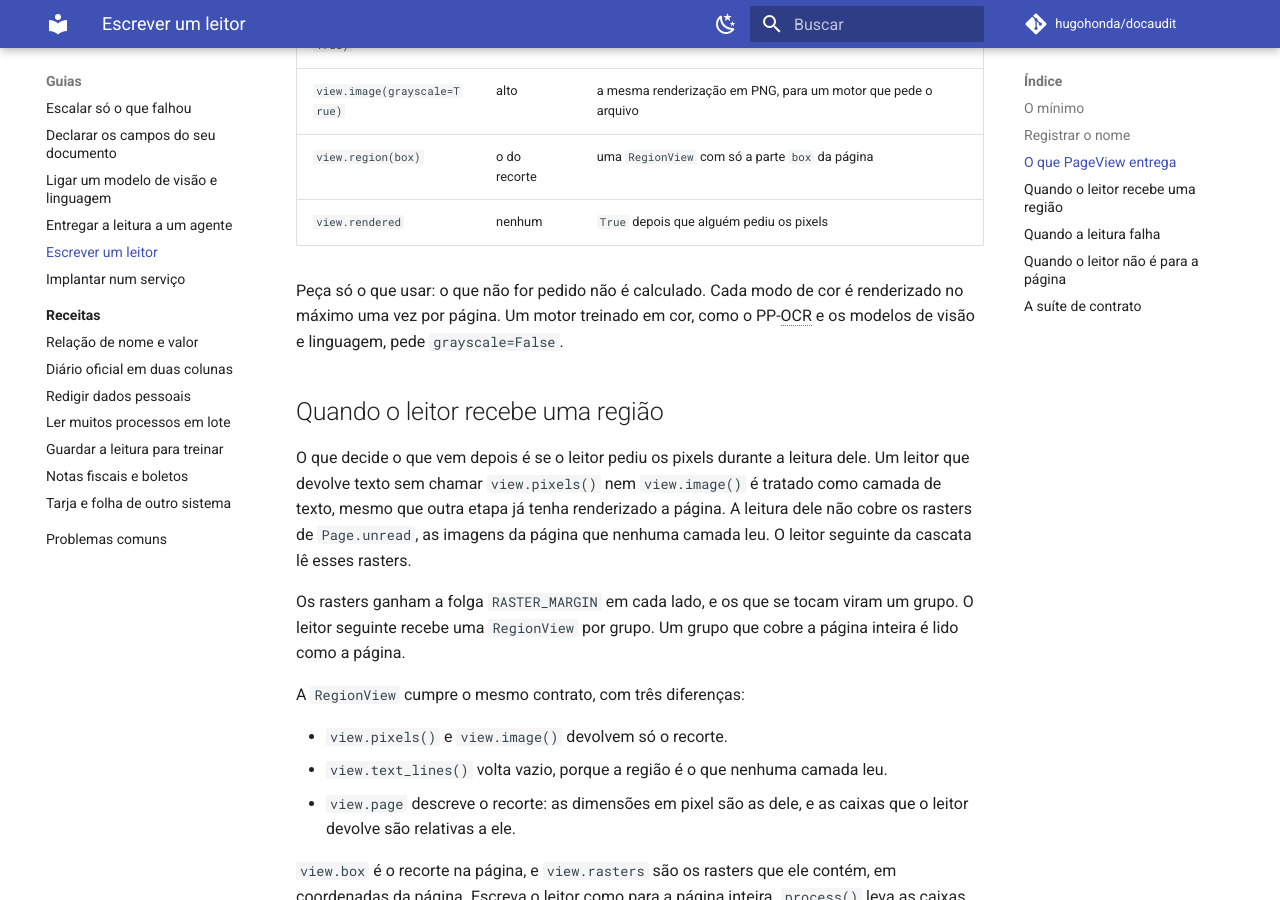
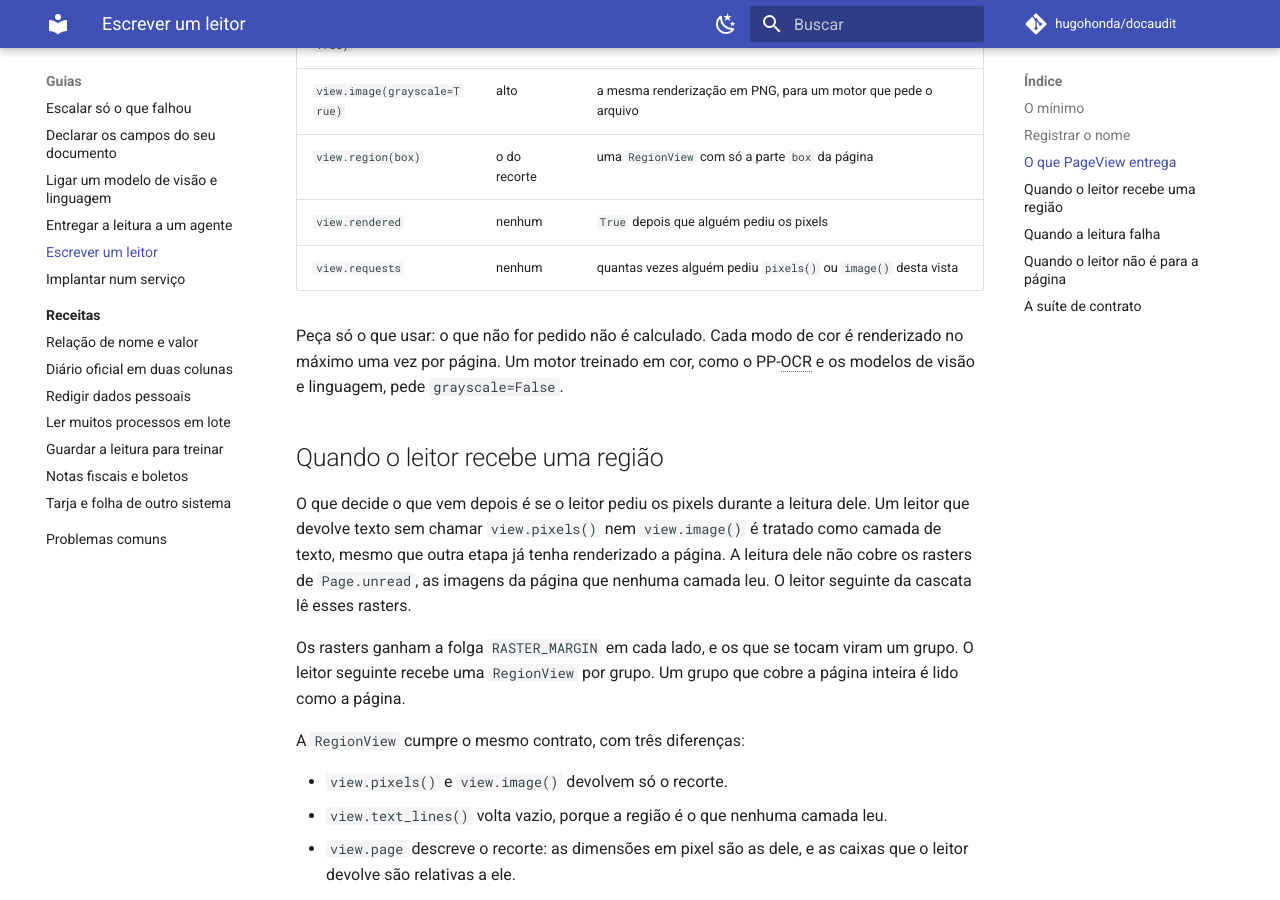
Before and after one commit to hugohonda/docaudit, an MkDocs documentation site: the page built from docs/writing-a-reader.md, in a window 1280 px wide and 900 px high, scrolled down 2314 px. Built offline with MkDocs 1.6.1 and Material for MkDocs 9.7.7, drawn with Linux system fonts in a browser that asks for light colours; comment, search, counter and statistics services are not loaded.

Commit message:
docs(reader): lista view.requests entre os membros da vista
A cascata decide pela contagem de pedidos de pixels, e o membro é público; a tabela de quem escreve um leitor não o mostrava.

```diff
--- a/docs/writing-a-reader.md
+++ b/docs/writing-a-reader.md
@@ -99,6 +99,7 @@ pede a imagem em cor.
 | `view.image(grayscale=True)` | alto | a mesma renderização em PNG, para um motor que pede o arquivo |
 | `view.region(box)` | o do recorte | uma `RegionView` com só a parte `box` da página |
 | `view.rendered` | nenhum | `True` depois que alguém pediu os pixels |
+| `view.requests` | nenhum | quantas vezes alguém pediu `pixels()` ou `image()` desta vista |
 
 Peça só o que usar: o que não for pedido não é calculado. Cada modo de cor é
 renderizado no máximo uma vez por página. Um motor treinado em cor, como o
```
